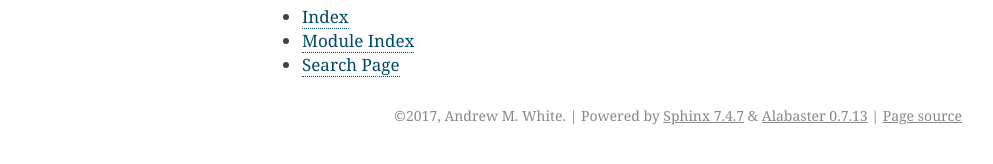
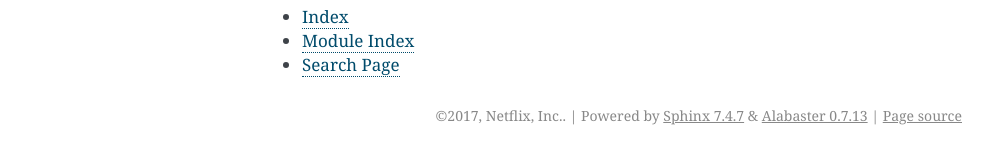
Before and after one commit to Netflix-Skunkworks/stethoscope, a Sphinx documentation site: the page built from docs/index.rst, in a window 1280 px wide. Shown: the part 584-748 px from the top of the page, without its empty margins (148-1141 px from the left). Built offline with Sphinx 7.4.7, drawn with Linux system fonts in a browser that asks for light colours.

Commit message:
Fix copyright declaration for Sphinx docs.

```diff
--- a/docs/conf.py
+++ b/docs/conf.py
@@ -56,7 +56,7 @@ master_doc = 'index'
 
 # General information about the project.
 project = u'Stethoscope'
-copyright = u'2017, Andrew M. White'
+copyright = u'2017, Netflix, Inc.'
 author = u'Andrew M. White'
 
 # The version info for the project you're documenting, acts as replacement for
```
